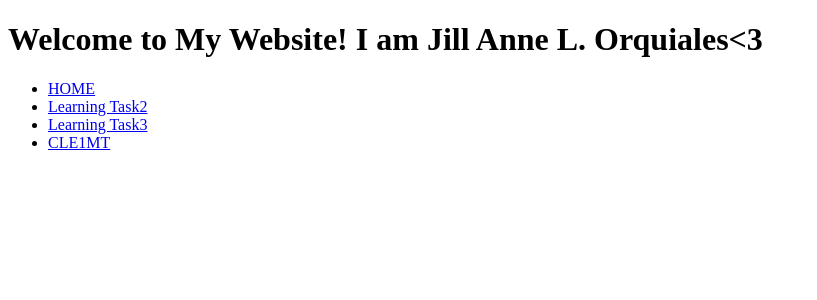
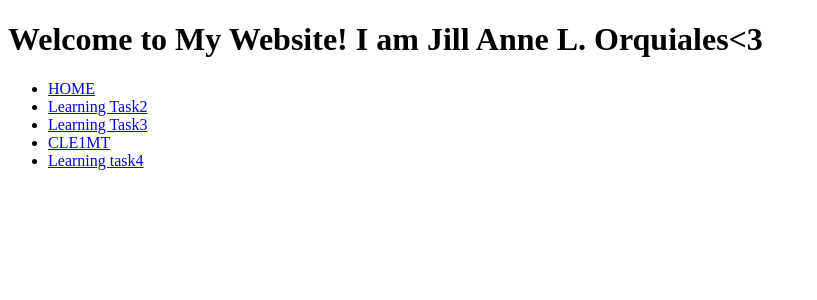
Before and after one commit to Jirqls/learningtask, a PHP site: page / in a window 1280 px wide. Shown: the top 300 px of the page, without its empty margins (0-817 px from the left). Run offline with PHP 8.4, Linux system fonts and the light colour scheme.

Commit message:
Update index.php

```diff
--- a/index.php
+++ b/index.php
@@ -10,6 +10,7 @@
       <li><a href="cookingrecipes.html">Learning Task2</a></li>
       <li><a href="Index.html">Learning Task3</a></li>
       <li><a href="index2.html">CLE1MT</a></li>
+      <li><a href="index.html">Learning task4</a></li>
     </ul>
   </body>
 </html>
```
